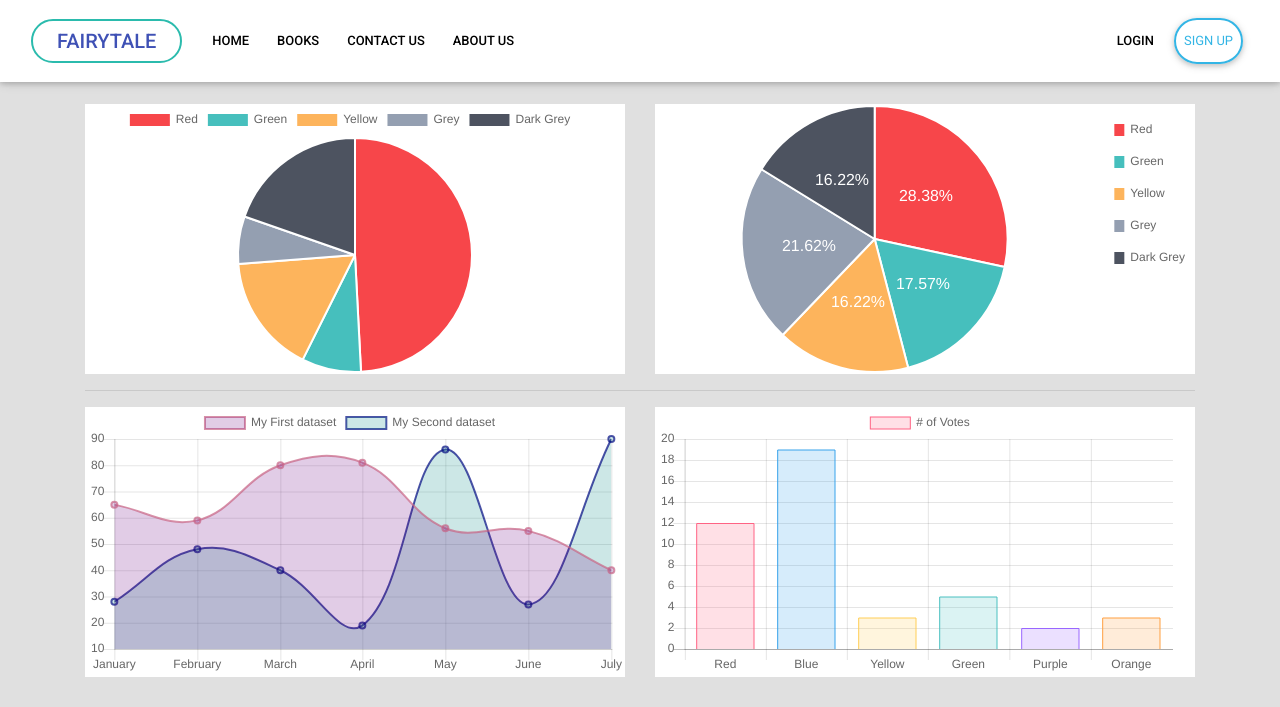
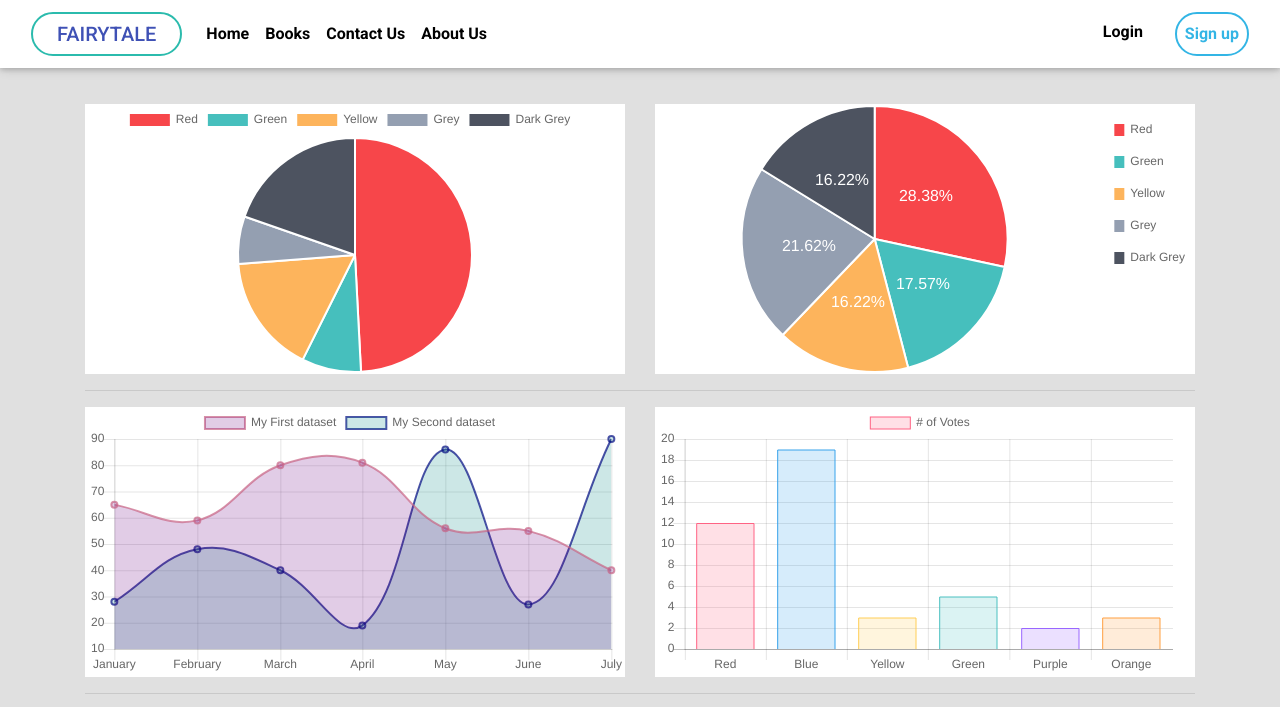
Before and after one commit to mamun1980/fairytale, a Django app: page / in a window 1280 px wide. Shown: the top 707 px of the page. Run offline with Django 3.2, Linux system fonts and the light colour scheme; some libraries are stand-ins or nearby versions.

Commit message:
fixed some templates bugs

```diff
--- a/templates/index.html
+++ b/templates/index.html
@@ -21,11 +21,72 @@
             <canvas class="bg-white" id="barChart"></canvas>
         </div>
     </div>
+    <div class="w-100"><hr/></div>
+    <div class="row">
+        <div class="col-md-6 ">
+            <div class="view">
+                <img src="https://mdbootstrap.com/img/Photos/Others/forest-sm.jpg" class="img-fluid wow fadeInUp" alt="placeholder">
+                <div class="mask flex-center waves-effect waves-light rgba-teal-strong">
+                    <p class="white-text">strong overlay</p>
+                </div>
+            </div>
+        </div>
+        <div class="col-md-6">
+            <div class="view">
+                <img src="https://mdbootstrap.com/img/Photos/Others/nature-sm.jpg" class="img-fluid wow fadeInUp" alt="Image of ballons flying over canyons with mask pattern one.">
+                <div class="mask pattern-1 flex-center waves-effect waves-light">
+                    <p class="white-text">.pattern-1</p>
+                </div>
+            </div>
+        </div>
+    </div>
+    <div class="w-100"><hr/></div>
+    <div class="row">
+        <div class="col-md-6 ">
+            <figure class="figure">
+                <img src="https://mdbootstrap.com/img/Photos/Horizontal/Nature/8-col/img%20(73).jpg" class="figure-img img-fluid z-depth-1 wow fadeInUp"
+                    alt="..." style="width: 400px">
+                <figcaption class="figure-caption">A caption for the above image.</figcaption>
+            </figure>
+        </div>
+        <div class="col-md-6">
+            <figure class="figure">
+                <img src="https://mdbootstrap.com/img/Photos/Horizontal/Nature/8-col/img%20(73).jpg" class="figure-img img-fluid z-depth-1 wow fadeInUp"
+                    alt="..." style="width: 400px">
+                <figcaption class="figure-caption text-right">A caption for the above image.</figcaption>
+            </figure>
+        </div>
+    </div>
+    <div class="w-100"><hr/></div>
+    <div class="row">
+        <div class="col-md-6 ">
+            <!--Mask with wave-->
+            <div class="view overlay">
+                <img src="https://mdbootstrap.com/img/Photos/Horizontal/Nature/6-col/img%20(1).jpg" class="img-fluid wow fadeInUp" alt="Sample image with waves effect.">
+                <a>
+                    <div class="mask waves-effect waves-light rgba-white-slight"></div>
+                </a>
+            </div>
+        </div>
+        <div class="col-md-6">
+            <!--Mask with wave-->
+            <div class="view overlay">
+            <img src="https://mdbootstrap.com/img/Photos/Horizontal/Nature/6-col/img%20(7).jpg" class="img-fluid wow fadeInUp" alt="Sample image with waves effect.">
+            <a>
+                <div class="mask waves-effect rgba-white-slight"></div>
+            </a>
+            </div>
+        </div>
+
+    </div>
 
 </main>
 {% block extra_js %}
     <!-- Your custom scripts (optional) -->
 <script type="text/javascript">
+$( document ).ready(function() {
+  new WOW().init();
+});
 //pie
 var ctxP = document.getElementById("pieChart").getContext('2d');
 var myPieChart = new Chart(ctxP, {
--- a/templates/partials/header.html
+++ b/templates/partials/header.html
@@ -19,47 +19,47 @@
             <div class="collapse navbar-collapse" id="navbarSupportedContent">
 
                 <!-- Left -->
-                <ul class="navbar-nav mr-auto">
+                <ul class="nav navbar-nav mr-auto font-weight-bold ">
                     <li class="nav-item">
-                        <a class="nav-link waves-effect btn btn-flat" href="/">Home
+                        <a class="nav-link" href="/">Home
                             <span class="sr-only">(current)</span>
                         </a>
                     </li>
                     <li class="nav-item">
-                        <a class="nav-link waves-effect btn btn-flat" href="/books/" >Books</a>
+                        <a class="nav-link" href="/books/" >Books</a>
                     </li>
                     {% if user.is_authenticated %}
                     <li class="nav-item">
-                        <a class="nav-link waves-effect btn btn-flat"
+                        <a class="nav-link"
                             href="/accounts/employees/" >Employees</a>
                     </li>
                     <li class="nav-item">
-                        <a class="nav-link waves-effect btn btn-flat"
+                        <a class="nav-link "
                             href="/accounts/writers/" >Writers</a>
                     </li>
                     <li class="nav-item">
-                        <a class="nav-link waves-effect btn btn-flat"
+                        <a class="nav-link"
                             href="/accounts/modarators/" >Modarators</a>
                     </li>
                     {% endif %}
                     <li class="nav-item">
-                        <a class="nav-link waves-effect btn btn-flat" href="/contact-us/" >Contact Us</a>
+                        <a class="nav-link" href="/contact-us/" >Contact Us</a>
                     </li>
                     <li class="nav-item">
-                        <a class="nav-link waves-effect btn btn-flat" href="/about-us/">About Us</a>
+                        <a class="nav-link" href="/about-us/">About Us</a>
                     </li>
                 </ul>
 
                 <!-- Right -->
-                <ul class="navbar-nav ml-auto nav-flex-icons">
+                <ul class="nav navbar-nav ml-auto nav-flex-icons font-weight-bold">
                 {% if not user.is_authenticated %}
                     <li class="nav-item">
-                        <a href="{% url 'login' %}" class="nav-link btn btn-flat">
+                        <a href="{% url 'login' %}" class="nav-link">
                              Login
                         </a>
                     </li>
-                    <li class="nav-item">
-                        <a href="{% url 'register' %}" class="nav-link btn btn-outline-info waves-effect rounded-pill">
+                    <li class="nav-item ml-4">
+                        <a href="{% url 'register' %}" class="nav-link btn-outline-info rounded-pill">
                             Sign up
                         </a>
                     </li>
```
